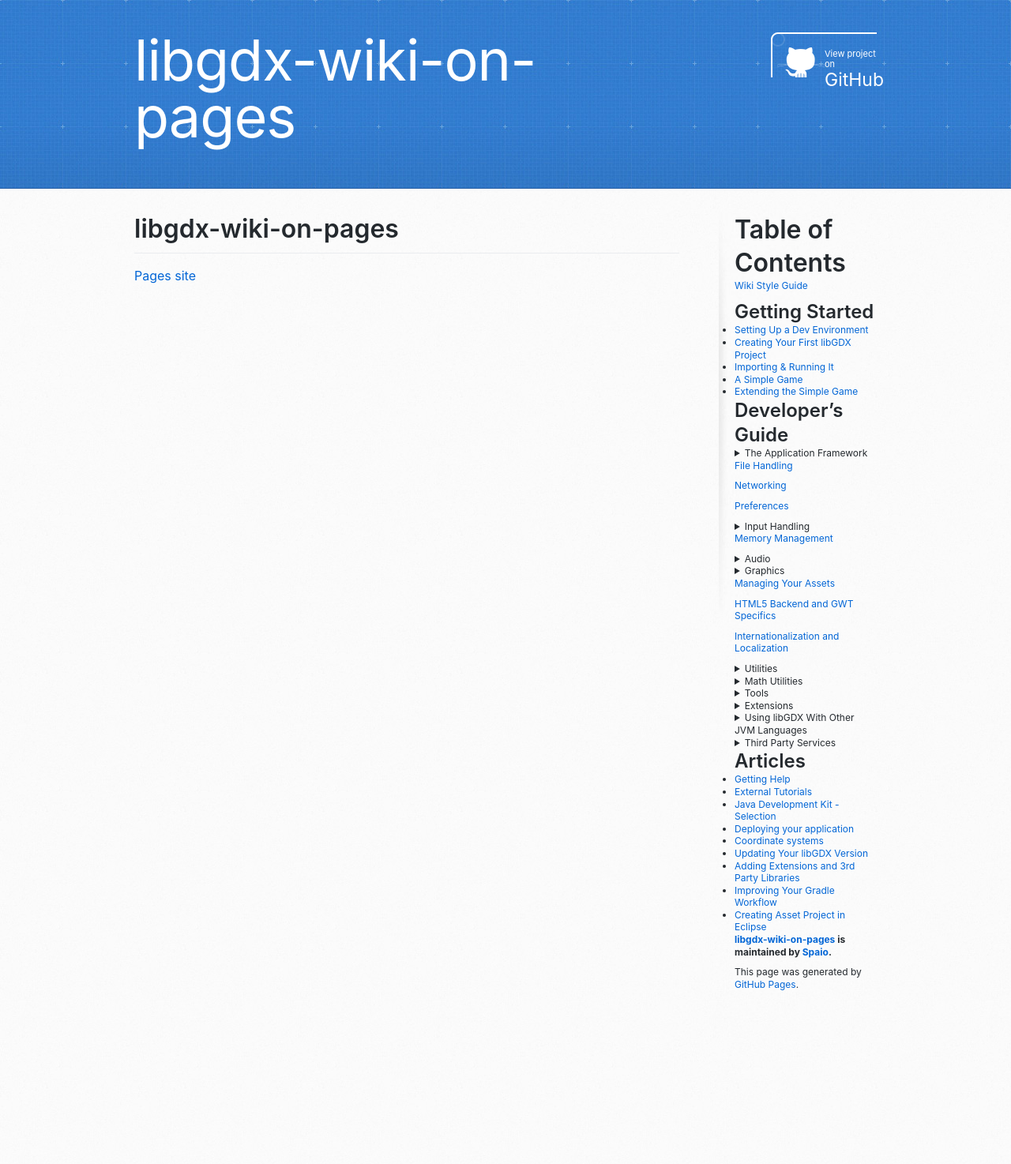
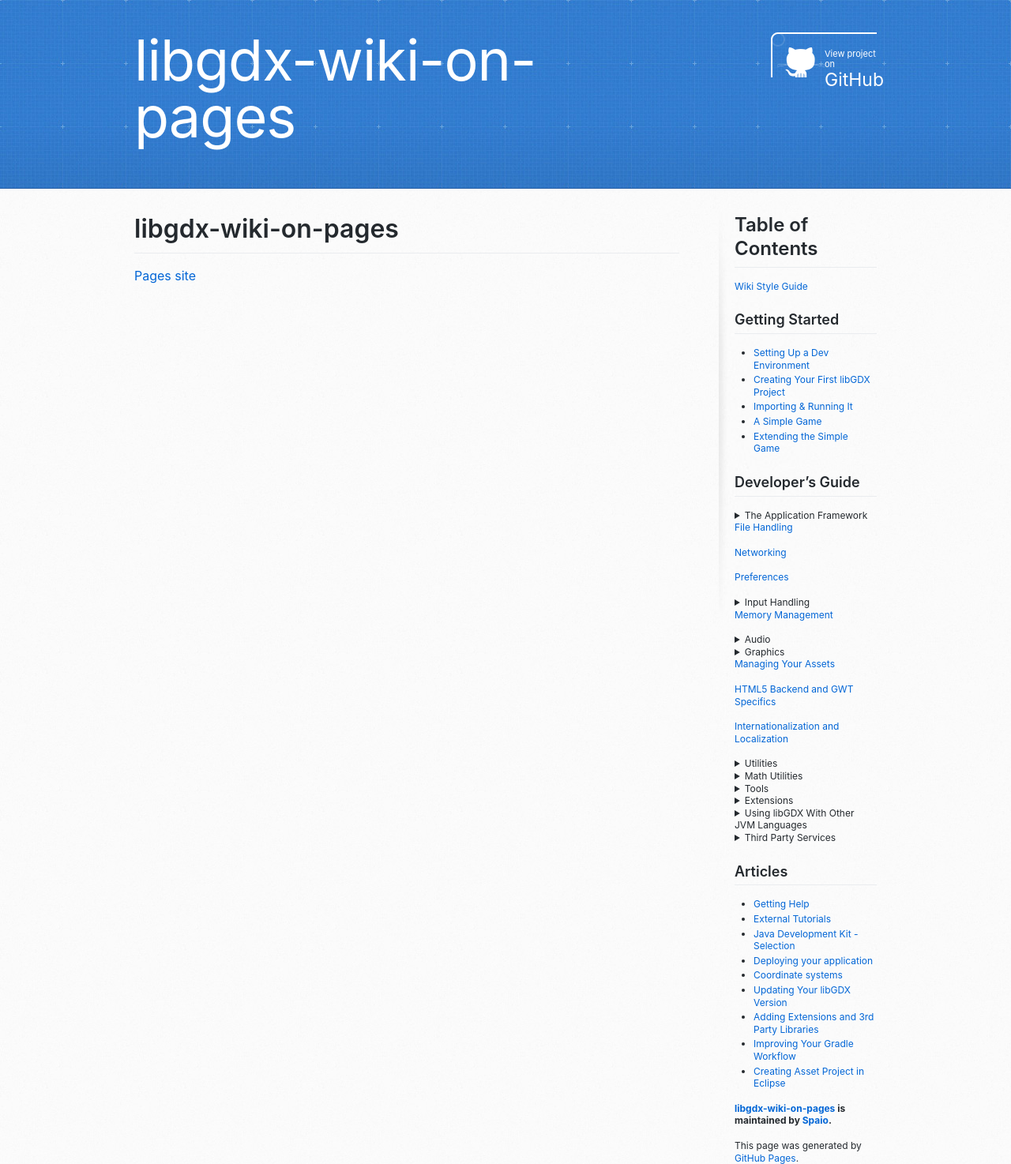
Before and after one commit to Spaio/libgdx-wiki-on-pages, a Jekyll site: the page built from README.md, in a window 1280 px wide. Shown: the whole page at 79% size. Built offline with Jekyll 4.4.1, drawn with Linux system fonts in a browser that asks for light colours; our own code applies the rules of GitHub Pages for plain Markdown files; the repository's description, which GitHub fills in, is left out; before the commit the page ends 1264 px from its top, so only the background shows below that.

Commit message:
Update default.html

```diff
--- a/_layouts/default.html
+++ b/_layouts/default.html
@@ -41,7 +41,7 @@
           {{ content }}
         </section>
 
-        <aside id="sidebar">
+        <aside id="sidebar" class="markdown-body">
           {% capture my_include %}{% include sidebar.md %}{% endcapture %}
 {{ my_include | markdownify }}
           {% if site.show_downloads %}
```
